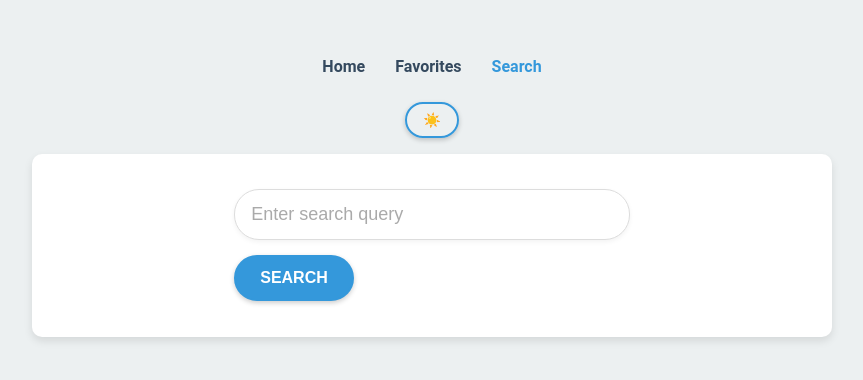
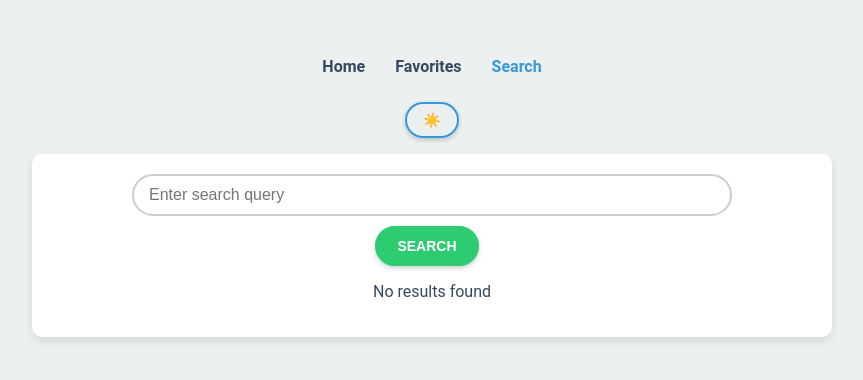
Before and after one commit to Navong/quote-generator, a React (Create React App) app: page /search in a window 1280 px wide. Shown: the part 216-596 px from the top of the page, without its empty margins (208-1071 px from the left). Built offline with nearby package versions, Linux system fonts and the light colour scheme.

Commit message:
1st phase

```diff
--- a/src/components/FavoriteQuotes.js
+++ b/src/components/FavoriteQuotes.js
@@ -35,19 +35,23 @@ const FavoriteQuotes = () => {
 
   const currentQuote = quotes[currentIndex];
 
+  const handleRemoveQuote = (quote_id) => {
+    alert('Under Development 🧑‍💻');
+  };
+
   return (
     <div className="favorite-quotes">
       <h3>Favorite Quotes</h3>
       <div className="">
         <div className="quote-content">{currentQuote.content}</div>
-        <div className="quote-author">{currentQuote.author}</div>
+        <div className="quote-author">- {currentQuote.author}</div>
         <div className="button-container">
           <button className="nav-button" onClick={handleNext}>
             &#8592; Previous
           </button>
           <button
             className="remove-button"
-            onClick={() => removeFromFavorites(currentQuote._id)}
+            onClick={() => handleRemoveQuote(currentQuote._id)}
           >
             Remove
           </button>
--- a/src/components/QuoteDisplay.js
+++ b/src/components/QuoteDisplay.js
@@ -15,11 +15,17 @@ function QuoteDisplay({ currentQuote, setCurrentQuote }) {
 
   if (!currentQuote) return <div>Loading...</div>;
 
+  const addToFavorites = (quote) => {
+    alert('Under Development 🧑‍💻');
+  };
+
   return (
     <div>
       <p className="quote-content">{currentQuote.content}</p>
       <p className="quote-author">- {currentQuote.author}</p>
-      <button onClick={() => addToFavorites(quote)}>Save to Favorites</button>
+      <button onClick={() => addToFavorites(currentQuote)}>
+        Save to Favorites
+      </button>
       <button onClick={fetchNewQuote}>New Quote</button>
     </div>
   );
--- a/src/components/SearchQuotes.js
+++ b/src/components/SearchQuotes.js
@@ -2,31 +2,47 @@ import { useState } from 'react';
 import '../styles/main.scss';
 
 const fetchQuotesBySearch = async (query) => {
+  try {
+    const q = 'technology';
     const response = await fetch(
-    `https://api.quotable.io/search/quotes?query=${query}`
+      `https://api.quotable.io/search/quotes?tags=${q}`
     );
     const data = await response.json();
     return data.results;
+  } catch (error) {
+    console.error('Error fetching quotes:', error);
+    throw error;
+  }
 };
 
 const SearchQuotes = () => {
   const [query, setQuery] = useState('');
   const [results, setResults] = useState([]);
 
-  const handleSearch = () => {
-    fetchQuotesBySearch(query).then(setResults);
+  const handleSearch = async () => {
+    try {
+      // const searchResults = await fetchQuotesBySearch(query);
+      // setResults(searchResults);
+      alert('Under Development 🧑‍💻');
+    } catch (error) {
+      console.error('Error searching quotes:', error);
+      setResults([]);
+    }
   };
 
   return (
-    <div>
+    <div className="search-container">
       <input
         type="text"
         value={query}
         onChange={(e) => setQuery(e.target.value)}
+        placeholder="Enter search query"
         className="search-input"
-        placeholder="Enter search query"
       />
-      <button onClick={handleSearch}>Search</button>
+      <button onClick={handleSearch} className="search-btn">
+        Search
+      </button>
+      {results.length > 0 ? (
         <ul>
           {results.map((quote) => (
             <li key={quote._id}>
@@ -34,6 +50,9 @@ const SearchQuotes = () => {
             </li>
           ))}
         </ul>
+      ) : (
+        <p>No results found</p>
+      )}
     </div>
   );
 };
--- a/src/styles/_buttons.scss
+++ b/src/styles/_buttons.scss
@@ -38,6 +38,40 @@ button {
     font-size: 12px;
     margin-right: 5px;
   }
+
+  &.search-btn {
+    background-color: $secondary-color;
+    border-color: $secondary-color;
+    padding: 10px 20px;
+    font-size: 14px;
+    color: #fff;
+
+    &:hover {
+      background-color: transparent;
+      color: $secondary-color;
+    }
+
+    .dark-mode & {
+      background-color: darken($secondary-color, 20%);
+      border-color: darken($secondary-color, 20%);
+      color: #fff;
+
+      &:hover {
+        background-color: transparent;
+        color: lighten($secondary-color, 10%);
+      }
+    }
+
+    @media (max-width: 768px) {
+      padding: 10px 18px;
+      font-size: 13px;
+    }
+
+    @media (max-width: 480px) {
+      padding: 8px 14px;
+      font-size: 11px;
+    }
+  }
 }
 
 .dark-mode button {
@@ -48,6 +82,17 @@ button {
   &:hover {
     background-color: transparent;
     color: $secondary-color;
+  }
+
+  &.search-btn {
+    background-color: darken($secondary-color, 20%);
+    border-color: darken($secondary-color, 20%);
+    color: #000;
+
+    &:hover {
+      background-color: transparent;
+      color: lighten($secondary-color, 10%);
+    }
   }
 }
 
--- a/src/styles/_container.scss
+++ b/src/styles/_container.scss
@@ -11,10 +11,13 @@
   max-width: 800px;
   padding: 20px;
   box-sizing: border-box;
-  transition: padding 0.3s ease;
+  transition: padding 0.3s ease, border-radius 0.3s ease;
   display: flex;
   flex-direction: column;
   align-items: center;
+  background-color: #fff;
+  border-radius: 10px;
+  box-shadow: 0 4px 8px rgba(0, 0, 0, 0.1);
 }
 
 .quote-content {
@@ -24,11 +27,11 @@
   line-height: 1.4;
   margin-bottom: 1rem;
   font-style: italic;
-  overflow-y: auto; // Add scrollbar if content exceeds height
+  overflow-y: auto;
   display: flex;
-  align-items: center; // Center content vertically
-  justify-content: center; // Center content horizontally
-  text-align: center; // Center text within the element
+  align-items: center;
+  justify-content: center;
+  text-align: center;
 }
 
 .quote-author {
@@ -37,9 +40,9 @@
   font-size: clamp(0.9rem, 3vw, 1.1rem);
   text-align: right;
   font-weight: bold;
-  overflow: hidden; // Hide overflow if content exceeds height
-  text-overflow: ellipsis; // Add ellipsis for overflowing text
-  white-space: nowrap; // Prevent wrapping
+  overflow: hidden;
+  text-overflow: ellipsis;
+  white-space: nowrap;
 }
 
 @media (max-width: 1024px) {
@@ -50,7 +53,7 @@
 
   .quote-content,
   .quote-author {
-    width: 660px; // 700px - 40px padding
+    width: 660px;
   }
 }
 
@@ -59,11 +62,12 @@
     width: 600px;
     max-width: 600px;
     padding: 15px;
+    border-radius: 8px;
   }
 
   .quote-content,
   .quote-author {
-    width: 570px; // 600px - 30px padding
+    width: 570px;
   }
 
   .quote-content {
@@ -80,11 +84,12 @@
     width: 300px;
     max-width: 300px;
     padding: 10px;
+    border-radius: 6px;
   }
 
   .quote-content,
   .quote-author {
-    width: 280px; // 300px - 20px padding
+    width: 280px;
   }
 
   .quote-content {
--- a/src/styles/_layout.scss
+++ b/src/styles/_layout.scss
@@ -30,16 +30,25 @@ body {
   border-radius: 10px;
   transition: all 0.3s ease;
 
-  // Remove .search-input styles from here
-
   .dark-mode & {
     background-color: lighten($dark-background, 5%);
     box-shadow: 0 4px 8px rgba(255, 255, 255, 0.1);
-
-    // Remove .search-input styles from here
   }
 
-  // ... rest of the container styles ...
+  @media (max-width: 1024px) {
+    max-width: 90%;
+  }
+
+  @media (max-width: 768px) {
+    width: 95%;
+    padding: 15px;
+  }
+
+  @media (max-width: 480px) {
+    width: 100%;
+    padding: 10px;
+    border-radius: 0;
+  }
 }
 
 .dark-mode {
--- a/src/styles/_searchbox.scss
+++ b/src/styles/_searchbox.scss
@@ -1,56 +1,76 @@
+.search-container {
+  display: flex;
+  flex-direction: column;
+  align-items: center;
+  width: 100%;
+  max-width: 600px;
+  margin: 0 auto;
+
   .search-input {
-  padding: 14px 16px;
-  font-size: 18px;
-  border: 1px solid #ddd;
+    width: 100%;
+    padding: 10px 15px;
+    font-size: 16px;
+    border: 2px solid #ccc;
     border-radius: 25px;
-  width: 100%;
-  max-width: 100%;
-  transition: all 0.3s ease;
-  margin: 15px 0;
-  background-color: #fff;
-  color: #333;
-  box-shadow: 0 2px 5px rgba(0, 0, 0, 0.05);
-  box-sizing: border-box; // Add this to include padding in width calculation
+    transition: border-color 0.3s ease;
+    margin-bottom: 10px;
+    box-sizing: border-box;
 
     &:focus {
       outline: none;
-    border-color: $primary-color;
-    box-shadow: 0 0 0 2px rgba($primary-color, 0.2);
+      border-color: #007bff;
+    }
   }
 
-  &::placeholder {
-    color: #aaa;
+  .search-button {
+    padding: 10px 20px;
+    font-size: 16px;
+    background-color: #007bff;
+    color: white;
+    border: none;
+    border-radius: 4px;
+    cursor: pointer;
+    transition: background-color 0.3s ease;
+    width: 100%;
+    box-sizing: border-box;
+
+    &:hover {
+      background-color: #0056b3;
+    }
+  }
 }
 
-  @media (min-width: 769px) {
-    max-width: 400px;
-    margin: 15px auto;
+// Dark mode styles
+.dark-mode {
+  .search-container {
+    .search-input {
+      background-color: #333;
+      color: #fff;
+      border-color: #555;
+
+      &:focus {
+        border-color: #4da6ff;
+      }
+    }
+
+    .search-button {
+      background-color: #4da6ff;
+
+      &:hover {
+        background-color: #3385cc;
+      }
+    }
+  }
 }
 
 @media (max-width: 768px) {
-    font-size: 16px;
-    padding: 12px 14px;
-    max-width: 100%; // Ensure full width on smaller screens
-  }
+  .search-container {
+    max-width: 100%;
 
-  @media (max-width: 480px) {
+    .search-input,
+    .search-button {
       font-size: 14px;
-    padding: 10px 12px;
-    margin: 10px 0;
-  }
-
-  .dark-mode & {
-    background-color: darken($dark-background, 5%);
-    color: $text-color-light;
-    border-color: lighten($dark-background, 10%);
-
-    &:focus {
-      border-color: $primary-color;
-      box-shadow: 0 0 0 2px rgba($primary-color, 0.4);
-    }
-
-    &::placeholder {
-      color: lighten($dark-background, 30%);
+      border-radius: 25px;
     }
   }
 }
--- a/src/styles/main.scss
+++ b/src/styles/main.scss
@@ -141,6 +141,25 @@
   margin: 10px 0;
 }
 
+.search-form {
+  display: flex;
+  align-items: center;
+}
+
+
+.search-button {
+  padding: 8px 16px;
+  background-color: #007bff;
+  color: white;
+  border: none;
+  border-radius: 4px;
+  cursor: pointer;
+}
+
+.search-button:hover {
+  background-color: #0056b3;
+}
+
 @media (max-width: 768px) {
   .favorite-quotes {
     padding: 0 10px;
```
Lines whose indentation alone changed are shown as unchanged.
